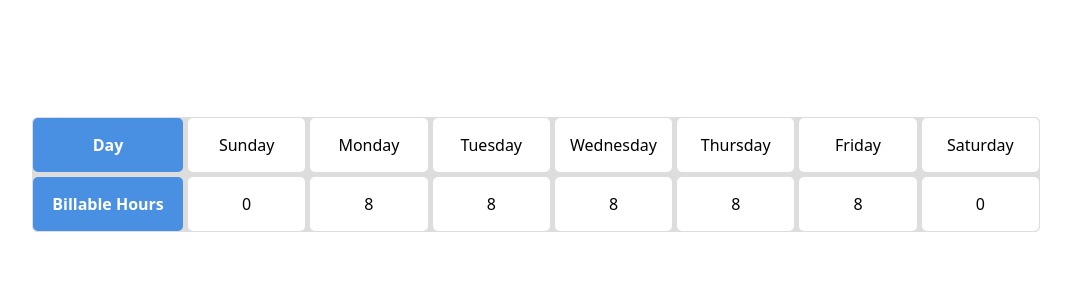
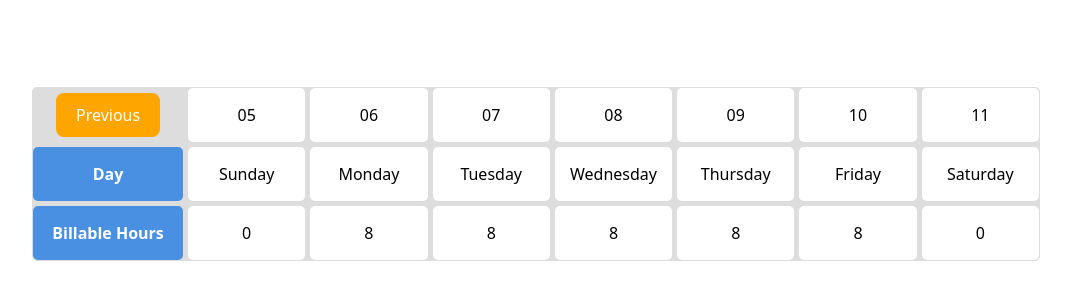
Before and after one commit to venugopalasok/Timesheet_Fe_ts, a React (Vite) app: page / in a window 1280 px wide. Shown: the part 226-526 px from the top of the page, without its empty margins (105-1176 px from the left). Built offline with nearby package versions, Linux system fonts and the light colour scheme.

Commit message:
Addition of Previous Button and Dates

```diff
--- a/src/App.css
+++ b/src/App.css
@@ -62,9 +62,18 @@
   border-radius: 5px;
 
 }
+.prev-button-container {
+  display: flex;
+  justify-content: center;
+  align-items: center;
+}
+.button {
+  background: orange;
+  color: white;
+}
 
 .day-cell,
-.hours-cell {
+.hours-cell,.date-cell {
   background: white;
   color: black;
   padding: 15px;
--- a/src/App.tsx
+++ b/src/App.tsx
@@ -1,4 +1,4 @@
-import { useState } from 'react'
+
 
 import './App.css'
 
@@ -9,6 +9,17 @@ function App() {
       <title>Timesheet</title>
       <div className='timesheet-container'>
         {/* Row 1 */}
+        <div className='prev-button-container'>
+          <button className='button'>Previous</button>
+        </div>
+        <div className='date-cell'>05</div>
+        <div className='date-cell'>06</div>
+        <div className='date-cell'>07</div>
+        <div className='date-cell'>08</div>
+        <div className='date-cell'>09</div>
+        <div className='date-cell'>10</div>
+        <div className='date-cell'>11</div>
+        {/* Row 2 */}
         <div className='row-header'>Day</div>
         <div className='day-cell'>Sunday</div>
         <div className='day-cell'>Monday</div>
```
